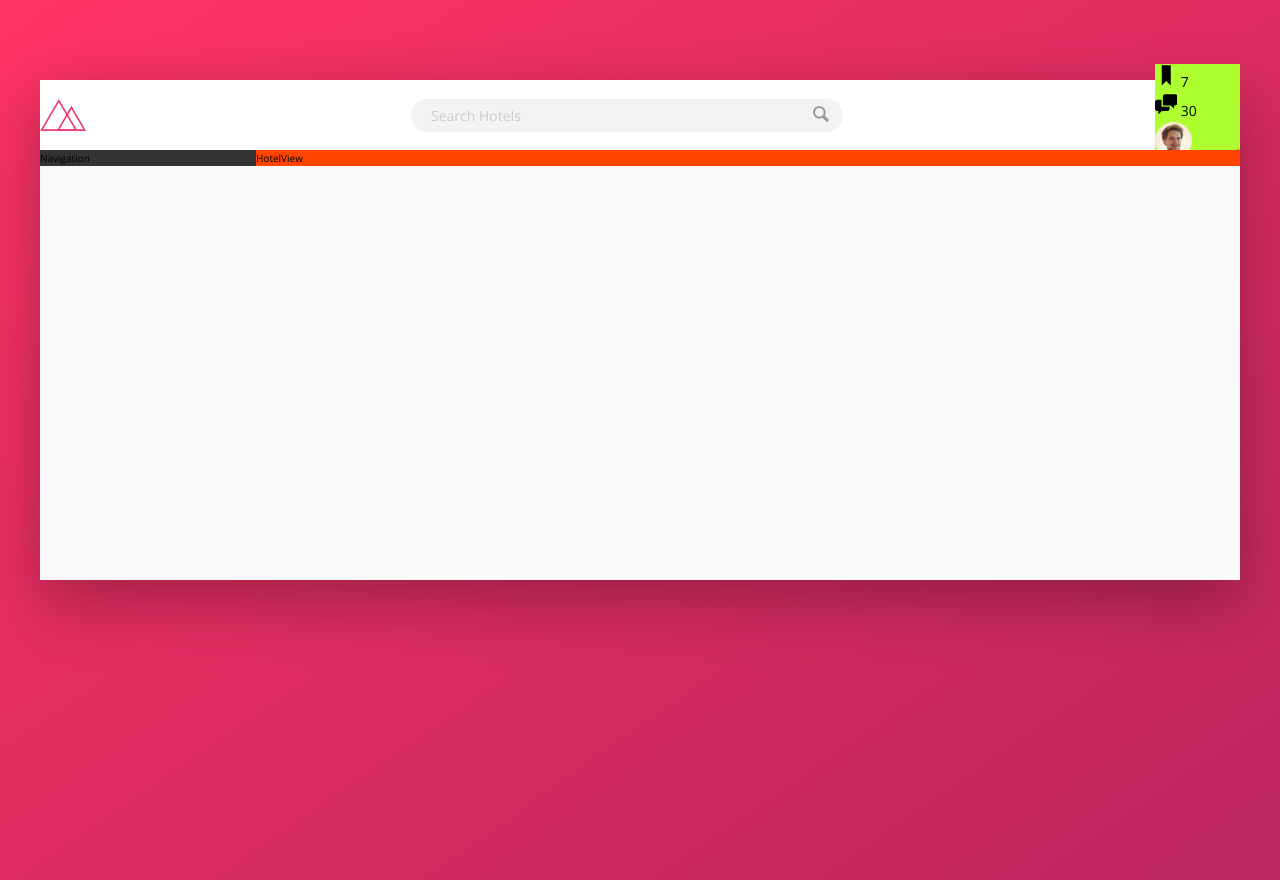
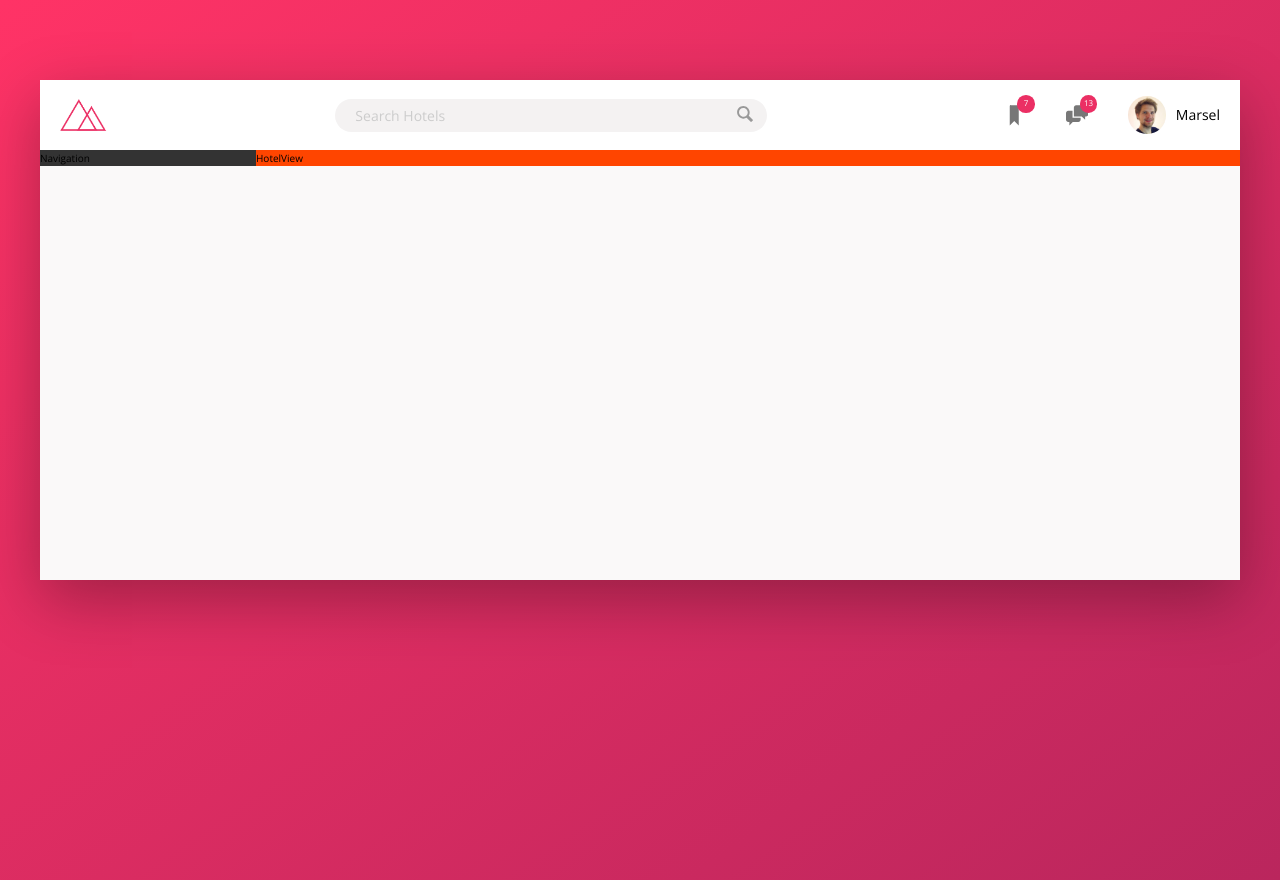
Before and after one commit to marselgray/trillo, a website: page index.html in a window 1280 px wide. Drawn offline with nearby package versions, Linux system fonts and the light colour scheme.

Commit message:
Header Construction: Notification Sidebar

```diff
--- a/index.html
+++ b/index.html
@@ -35,7 +35,7 @@
 						<svg class="user-nav__icon">
 							<use xlink:href="img/sprite.svg#icon-chat"></use>
 						</svg>
-						<span class="user-nav__notification">30</span>
+						<span class="user-nav__notification">13</span>
 					</div>
 					<div class="user-nav__user">
 						<img src="img/user.jpg" alt="User photo" class="user-nav__user-photo">
--- a/sass/_components.scss
+++ b/sass/_components.scss
@@ -1,6 +1,7 @@
 // Logo
 .logo{
 	height: 3.25rem;
+	margin: 0 0 0 2rem;
 }
 
 // Search
@@ -35,7 +36,7 @@
 		}
 	}
 
-	&__input:focuse + &__button{
+	&__input:focus + &__button{
 		background-color: var(--color-grey-light-3);
 	}
 
@@ -62,27 +63,52 @@
 
 // User Nav
 .user-nav{
-	background-color: greenyellow;
+	display: flex;
+	align-items: center;
+	align-self: stretch;
+
+	// selects all direct children
+	& > *{
+		padding: 0 2rem;
+		cursor: pointer;
+		display: flex;
+		align-items: center;
+		height: 100%;
+	}
+
+	& > *:hover{
+		background-color: var(--color-grey-light-2);
+	}
 
 	&__icon-box{
-
+		position: relative;
 	}
 
 	&__icon{
 		height: 2.25rem;
 		width: 2.25rem;
+		fill: var(--color-grey-dark-2);
 	}
 
 	&__notification{
+		font-size: 0.8rem;
+		height: 1.75rem;
+		width: 1.75rem;
+		border-radius: 50%;
+		background-color: var(--color-primary);
+		color: #fff;
+		position: absolute;
+		top: 1.5rem;
+		right: 1.1rem;
 
+		display: flex;
+		justify-content: center;
+		align-items: center;
 	}
 
 	&__user-photo{
 		height: 3.75rem;
 		border-radius: 50%;
-	}
-
-	&__user-name{
-
+		margin: 0 1rem 0 0;
 	}
 }
```
Also changed, not shown: css/style.css.
